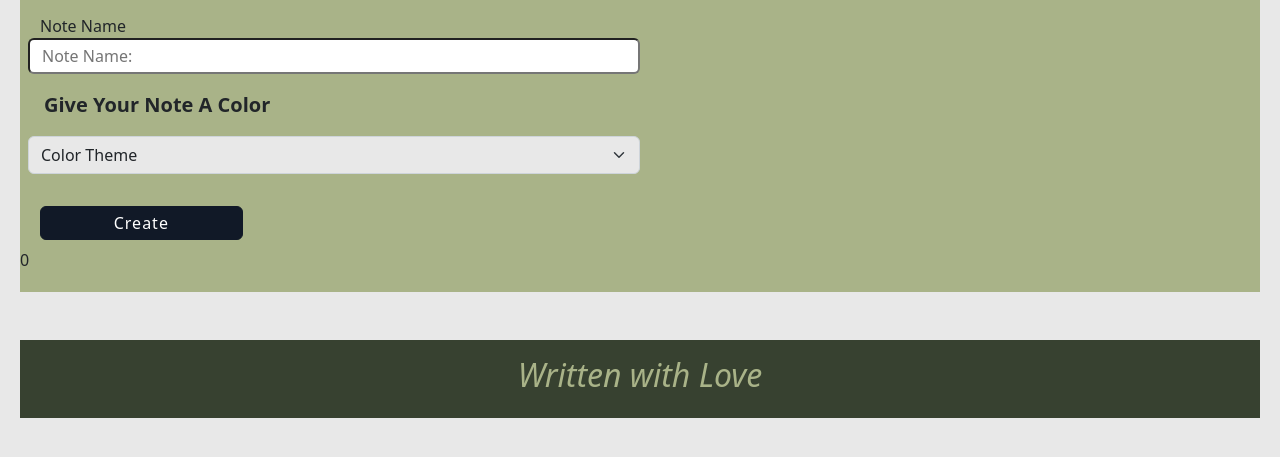
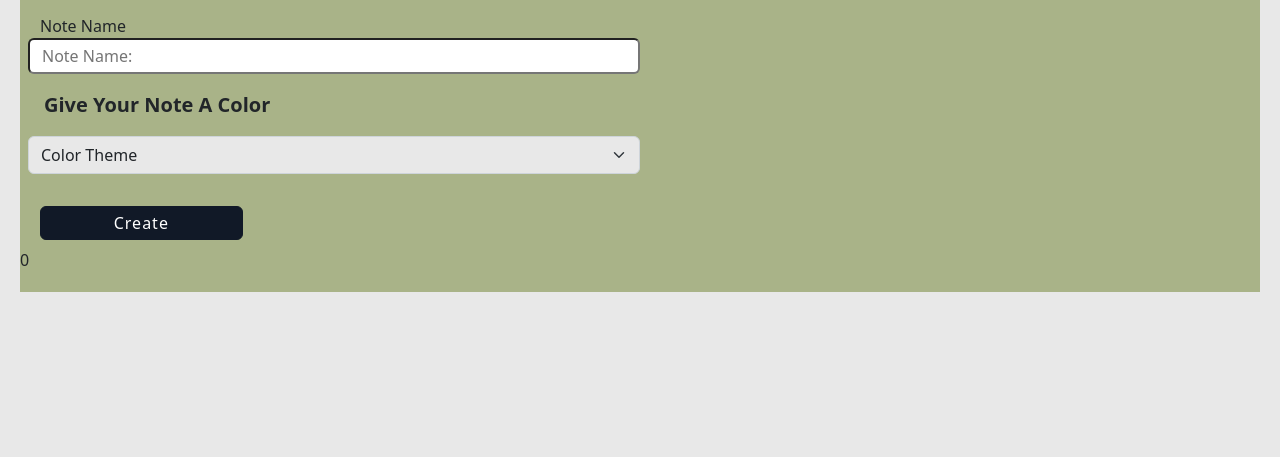
Before and after one commit to tarap88/note-nest, a website with bundled scripts: page index.html in a window 1280 px wide. Shown: the part 207-664 px from the top of the page. Built offline with nearby package versions, Linux system fonts and the light colour scheme; a script that the page names is missing.

Commit message:
bye bye bad footer

```diff
--- a/index.html
+++ b/index.html
@@ -81,14 +81,7 @@
 
       </main>
 
-      <!-- SECTION Footer -->
-      <footer class="container-fluid">
-        <section class="row footer text-center fst-italic p-3 mt-5">
-          <div class="col-12">
-            <h2>Written with Love</h2>
-          </div>
-        </section>
-      </footer>
+
 
 
       <script src="https://cdn.jsdelivr.net/npm/axios/dist/axios.min.js"></script>
```
